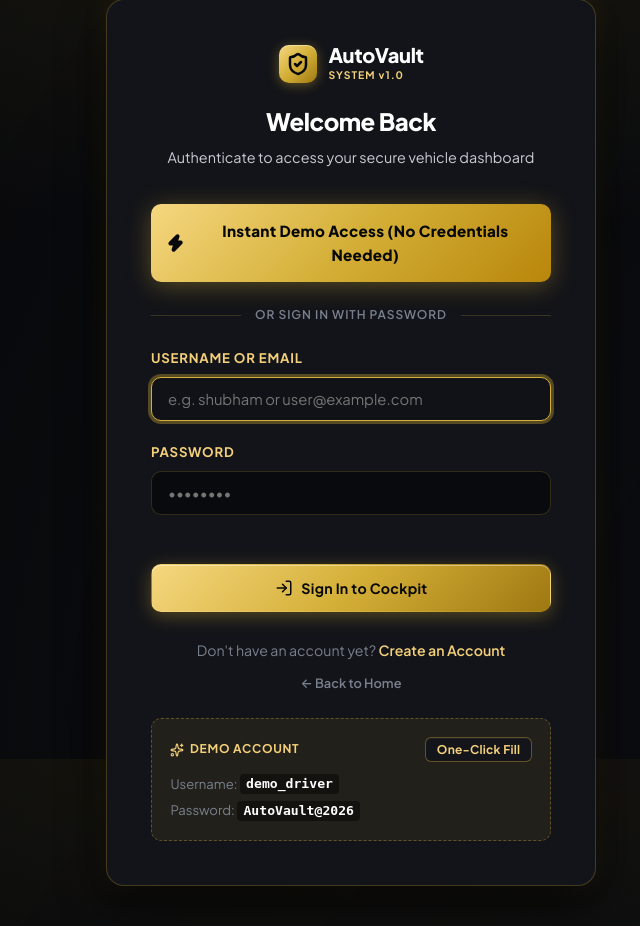
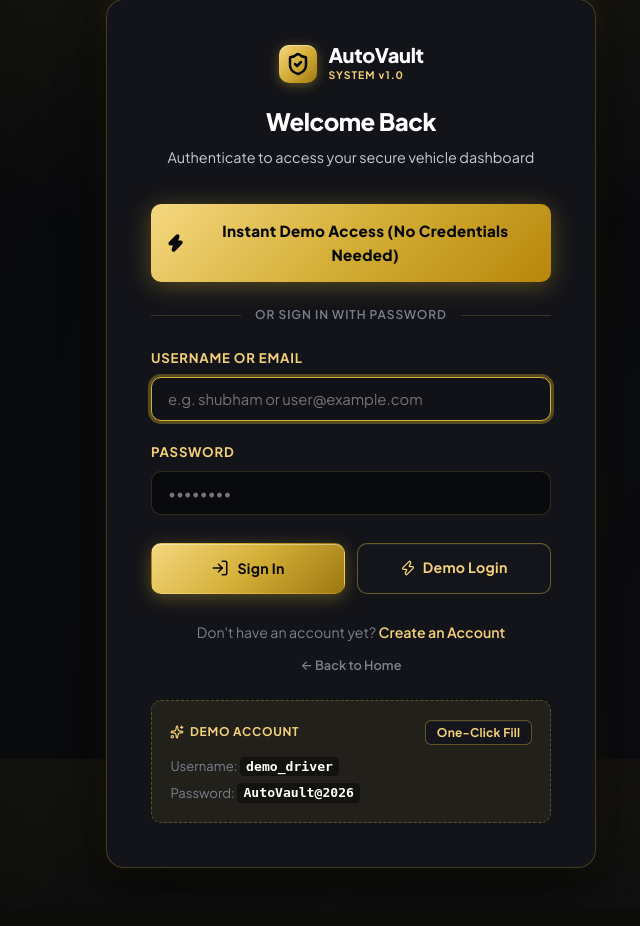
Before and after one commit to 2025a7r030-glitch/autovaultt, a Flask app: page /login in a window 1280 px wide. Shown: the part 41-967 px from the top of the page, without its empty margins (289-929 px from the left). After the commit the page ends 909 px from the top, so only its background shows below. Run offline with Flask 3, Linux system fonts and the light colour scheme.

Commit message:
fix: enforce no-cache headers and add dual demo buttons to login page

```diff
--- a/app/__init__.py
+++ b/app/__init__.py
@@ -31,6 +31,15 @@ def create_app(config_class=Config):
     @app.context_processor
     def inject_user():
         return dict(current_user=get_current_user())
+
+    # Prevent aggressive browser caching of HTML pages
+    @app.after_request
+    def set_cache_control(response):
+        if response.mimetype == 'text/html':
+            response.headers['Cache-Control'] = 'no-cache, no-store, must-revalidate, max-age=0'
+            response.headers['Pragma'] = 'no-cache'
+            response.headers['Expires'] = '0'
+        return response
 
     # Register blueprints
     from app.routes.auth import auth_bp
--- a/app/templates/login.html
+++ b/app/templates/login.html
@@ -43,9 +43,14 @@
                        placeholder="••••••••" required>
             </div>
 
-            <button type="submit" class="btn btn-primary btn-block" style="padding: 0.85rem; margin-top: 1.75rem;">
-                <i data-lucide="log-in" style="width: 18px; height: 18px;"></i> Sign In to Cockpit
-            </button>
+            <div style="display: flex; gap: 0.75rem; margin-top: 1.75rem;">
+                <button type="submit" class="btn btn-primary" style="flex: 1; padding: 0.85rem; display: flex; align-items: center; justify-content: center; gap: 0.5rem;">
+                    <i data-lucide="log-in" style="width: 18px; height: 18px;"></i> Sign In
+                </button>
+                <a href="{{ url_for('auth.demo_login') }}" class="btn btn-secondary" style="flex: 1; padding: 0.85rem; display: flex; align-items: center; justify-content: center; gap: 0.4rem; border-color: rgba(212, 175, 55, 0.45); color: var(--gold-champagne); font-weight: 700; text-decoration: none;">
+                    <i data-lucide="zap" style="width: 16px; height: 16px;"></i> Demo Login
+                </a>
+            </div>
         </form>
 
         <div class="auth-footer">
```
